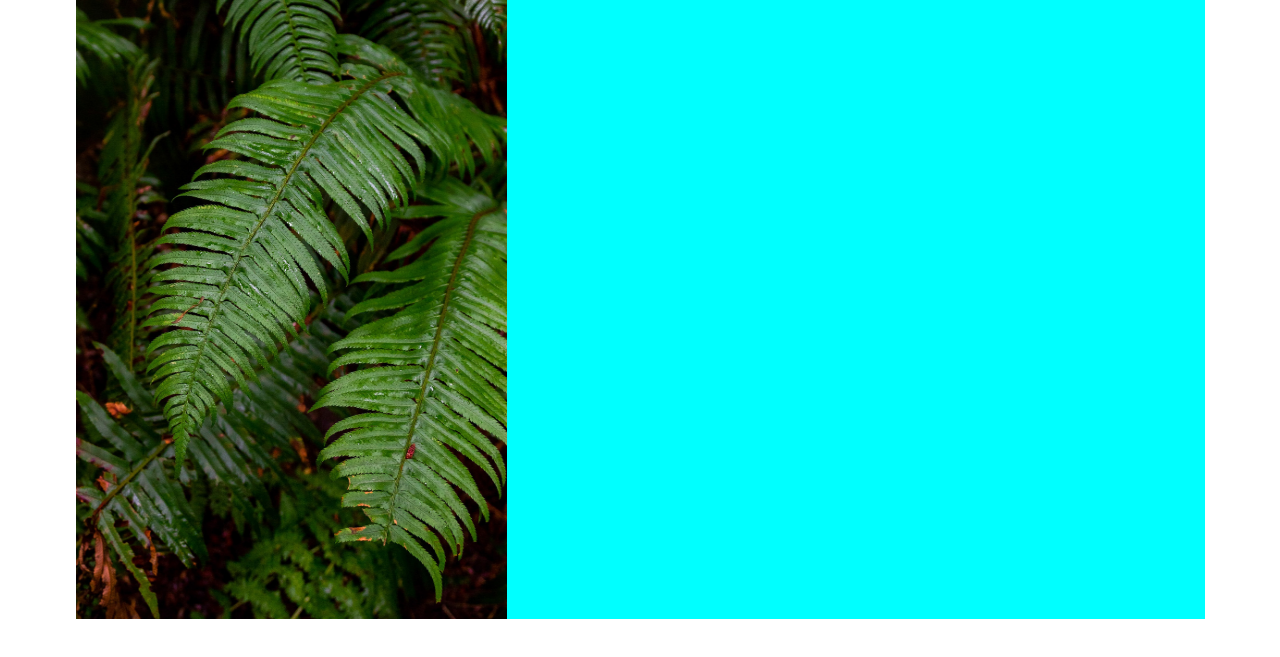
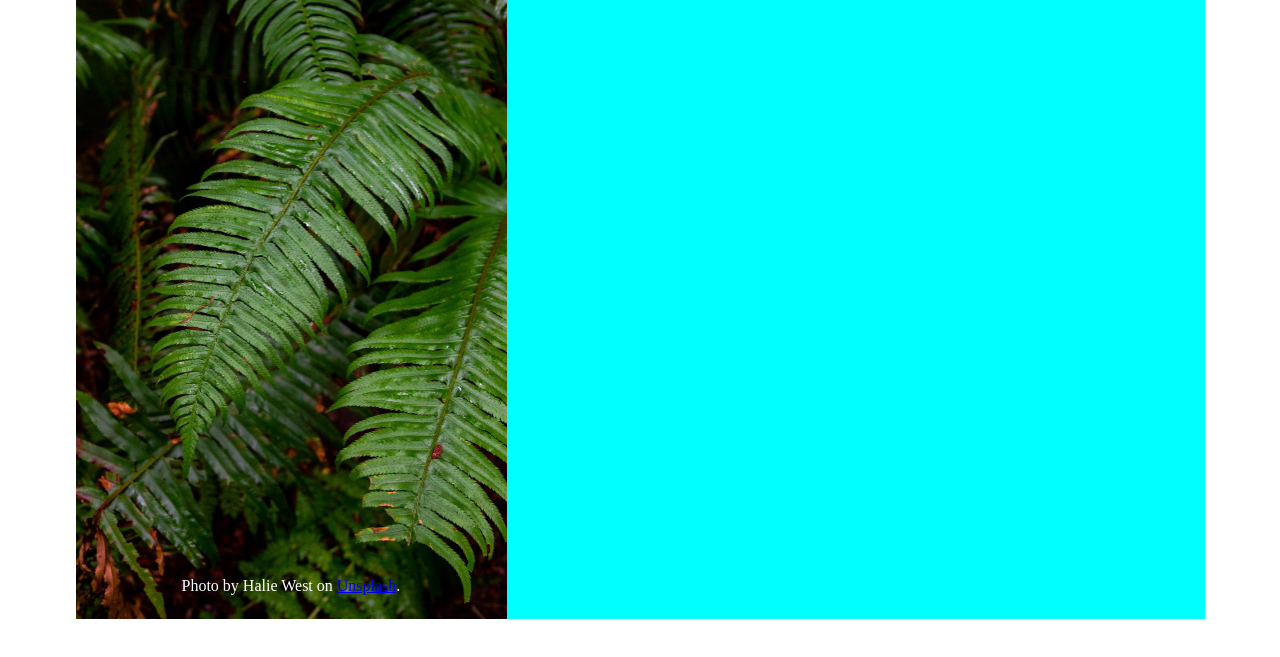
Before and after one commit to JohnTHancock/Sign_Up_Form, a plain HTML site: page index.html in a window 1280 px wide. Shown: the part 87-744 px from the top of the page. Drawn offline with Linux system fonts and the light colour scheme.

Commit message:
Add photo credit tag to the bottom of the image

```diff
--- a/index.html
+++ b/index.html
@@ -5,10 +5,14 @@
     <meta name="viewport" content="width=device-width, initial-scale=1.0">
     <title>Sign Up</title>
     <link rel="stylesheet" href="styles.css">
+
 </head>
 <body>
     <div class="wrapper">
-        <img id="fernImage" src="images/halie-west-25xggax4bSA-unsplash.jpg" alt="Background image of green ferns">
+        <div class="imageContainer">
+            <img id="fernImage" src="images/halie-west-25xggax4bSA-unsplash.jpg" alt="Background image of green ferns">
+            <p class="photoCredit">Photo by Halie West on <span><a href="https://unsplash.com/photos/green-leaf-plant-in-close-up-photography-25xggax4bSA">Unsplash</a></span>.</p>
+        </div>
         <div class="container">
             <h1>Hello, world!</h1>
             <div class="topText"></div>
--- a/styles.css
+++ b/styles.css
@@ -1,19 +1,37 @@
+:root {
+    --content-height: 698px;
+}
+
 .wrapper {
-    height: 698px;
+    height: var(--content-height);
     width: 1129px;
     display: flex;
     flex-direction: row;
     margin: 0% auto;
 }
 
+.imageContainer {
+    width: 431px;
+    height: var(--content-height);
+    position: relative;
+    overflow: hidden;
+}
+
 #fernImage {
-    width: 431px;
-    height: 698px;
+    height: var(--content-height);
+    object-fit: cover;
+}
+
+.photoCredit {
+    position: absolute;
+    bottom: 8px;
+    left: 106px;
+    color: white;
 }
 
 .container {
     display: flex;
-    width: 698px;
-    height: 698px;
+    width: var(--content-height);
+    height: var(--content-height);
     background-color: aqua;
 }
```
